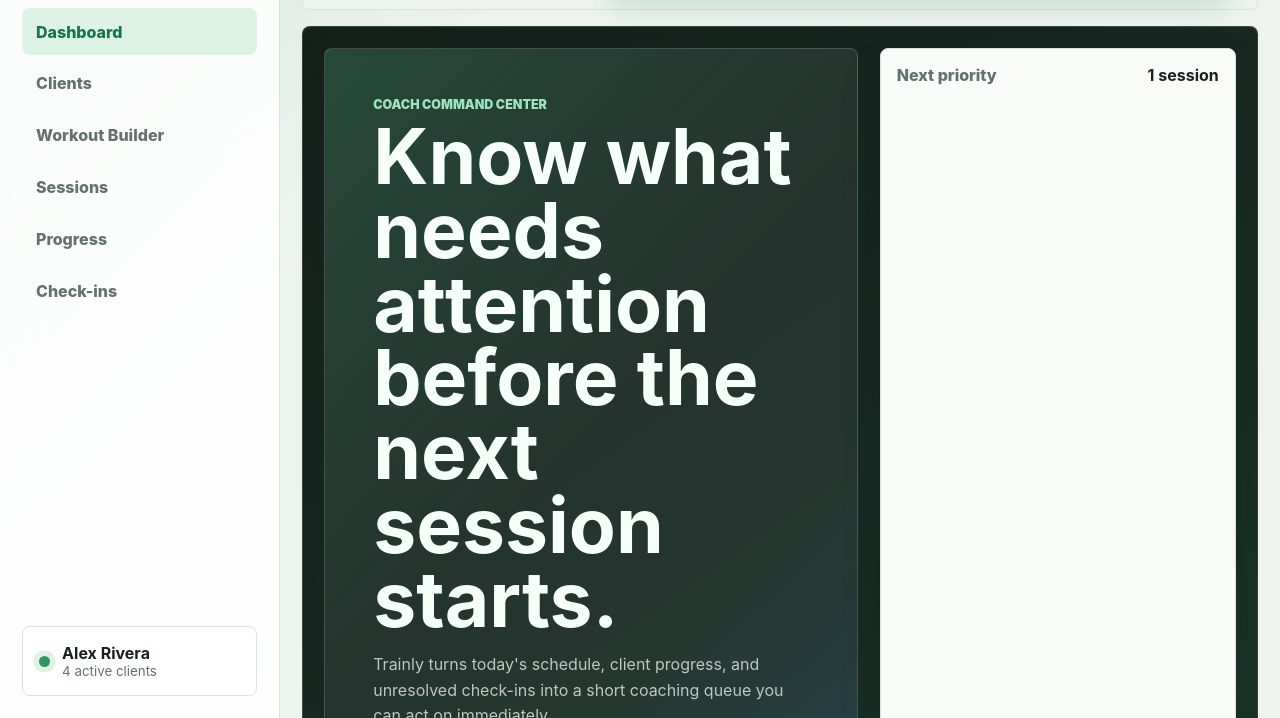
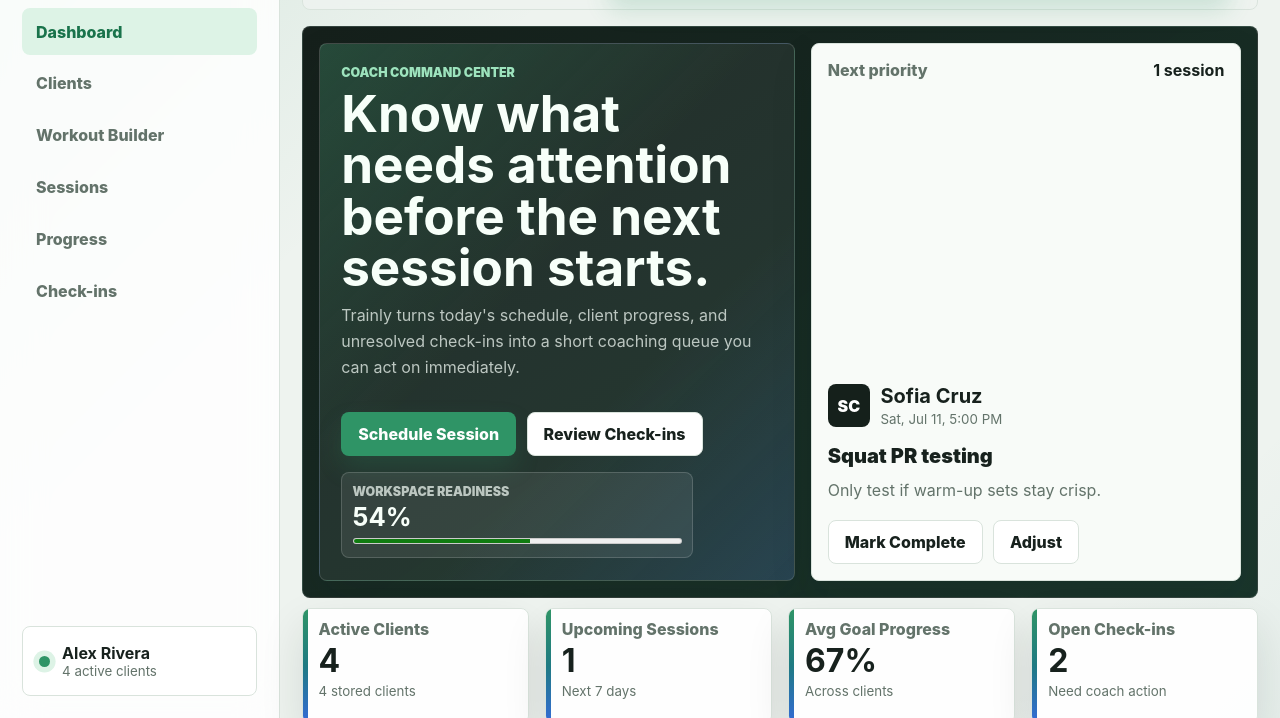
Before and after one commit to asapr4y/trainly, a website: page index.html in a window 1280 px wide. Shown: the part 82-800 px from the top of the page. Drawn offline with Linux system fonts and the light colour scheme.

Commit message:
Tighten dashboard card sizing

```diff
--- a/styles.css
+++ b/styles.css
@@ -343,11 +343,11 @@ button:disabled {
 }
 
 .dashboard-view {
-  min-height: 25rem;
+  min-height: auto;
   display: grid;
-  grid-template-columns: minmax(0, 1.2fr) minmax(20rem, 0.8fr);
-  gap: var(--space-4);
-  padding: var(--space-4);
+  grid-template-columns: minmax(0, 1.05fr) minmax(18rem, 0.95fr);
+  gap: var(--space-3);
+  padding: var(--space-3);
   background:
     linear-gradient(145deg, rgba(21, 32, 27, 0.96), rgba(26, 54, 45, 0.95)),
     var(--surface-strong);
@@ -376,12 +376,12 @@ button:disabled {
 }
 
 .dashboard-command {
-  min-height: 22rem;
-  padding: clamp(1.5rem, 4vw, 3rem);
+  min-height: 16rem;
+  padding: var(--space-4);
   display: flex;
   flex-direction: column;
   justify-content: space-between;
-  gap: var(--space-4);
+  gap: var(--space-3);
   background:
     linear-gradient(135deg, rgba(47, 148, 102, 0.28), transparent 44%),
     linear-gradient(315deg, rgba(52, 107, 214, 0.18), transparent 36%),
@@ -409,15 +409,17 @@ button:disabled {
 }
 
 .dashboard-command h1 {
-  max-width: 12ch;
-  margin-bottom: var(--space-3);
+  max-width: 16ch;
+  margin-bottom: var(--space-2);
+  font-size: clamp(2rem, 4vw, 3.7rem);
+  line-height: 1;
 }
 
 .readiness-panel {
-  width: min(28rem, 100%);
+  width: min(22rem, 100%);
   display: grid;
-  gap: var(--space-2);
-  padding: var(--space-3);
+  gap: var(--space-1);
+  padding: var(--space-2);
   border: 1px solid rgba(255, 255, 255, 0.16);
   border-radius: var(--radius);
   background: rgba(255, 255, 255, 0.08);
@@ -431,7 +433,7 @@ button:disabled {
 }
 
 .readiness-panel strong {
-  font-size: 2.25rem;
+  font-size: 1.6rem;
   line-height: 1;
 }
 
@@ -471,18 +473,19 @@ button:disabled {
   justify-content: space-between;
   background: #f8fbf8;
   color: var(--text);
+  min-height: 16rem;
 }
 
 .spotlight-client {
   display: flex;
   align-items: center;
-  gap: var(--space-3);
-  margin-bottom: var(--space-4);
+  gap: var(--space-2);
+  margin-bottom: var(--space-3);
 }
 
 .spotlight-client strong {
   display: block;
-  font-size: var(--font-xl);
+  font-size: var(--font-lg);
 }
 
 .spotlight-client small {
@@ -500,7 +503,7 @@ button:disabled {
   display: flex;
   flex-wrap: wrap;
   gap: var(--space-2);
-  margin-top: var(--space-4);
+  margin-top: var(--space-3);
 }
 
 .spotlight-empty {
@@ -534,10 +537,10 @@ button:disabled {
 }
 
 .metric-card {
-  padding: var(--space-3);
+  padding: var(--space-2) var(--space-3);
   position: relative;
   overflow: hidden;
-  min-height: 9.5rem;
+  min-height: 7.25rem;
 }
 
 .metric-card::before {
@@ -556,7 +559,7 @@ button:disabled {
 .metric-card strong {
   display: block;
   margin: var(--space-1) 0;
-  font-size: 2.35rem;
+  font-size: 2rem;
   line-height: 1;
 }
 
```
